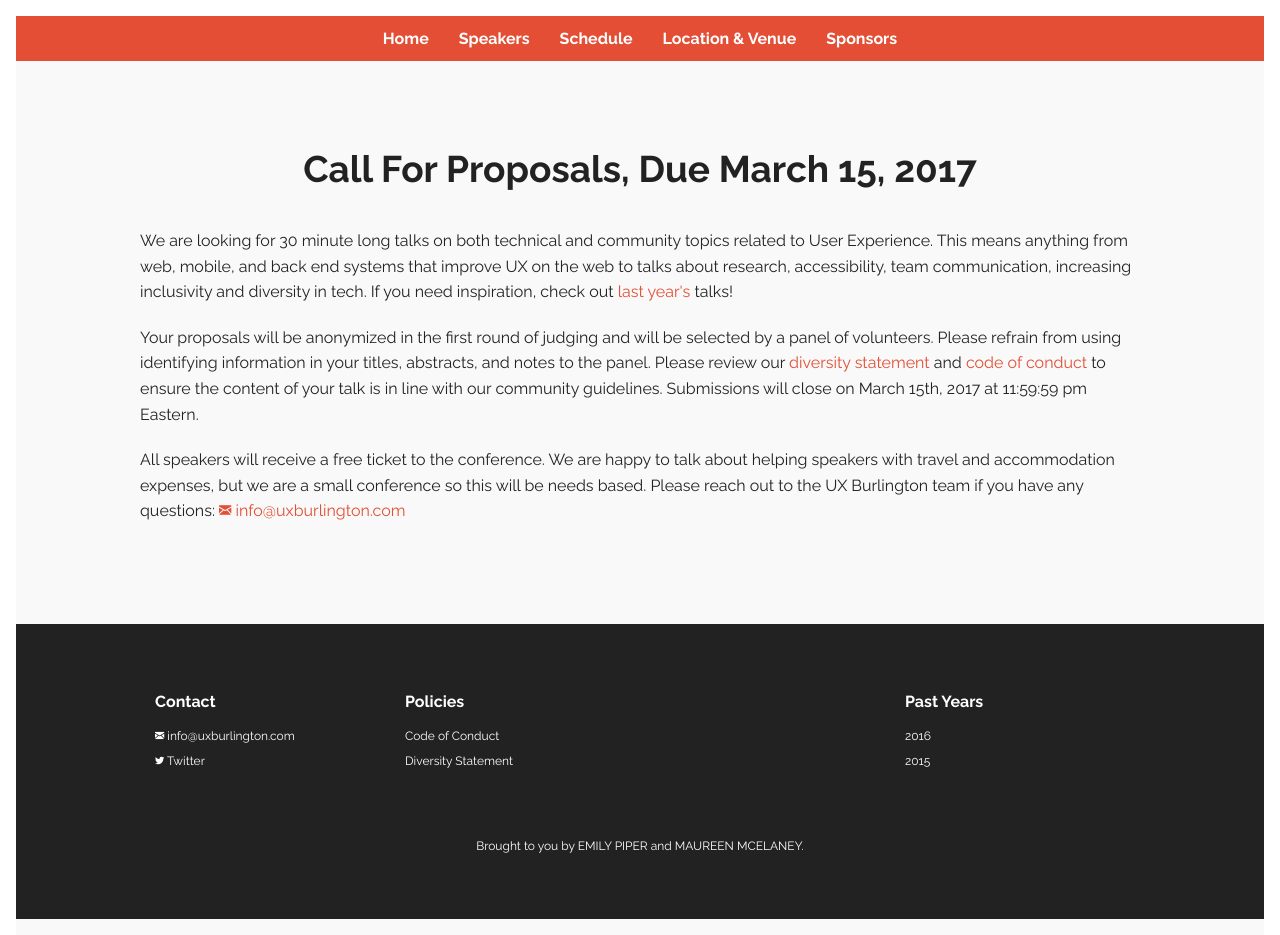
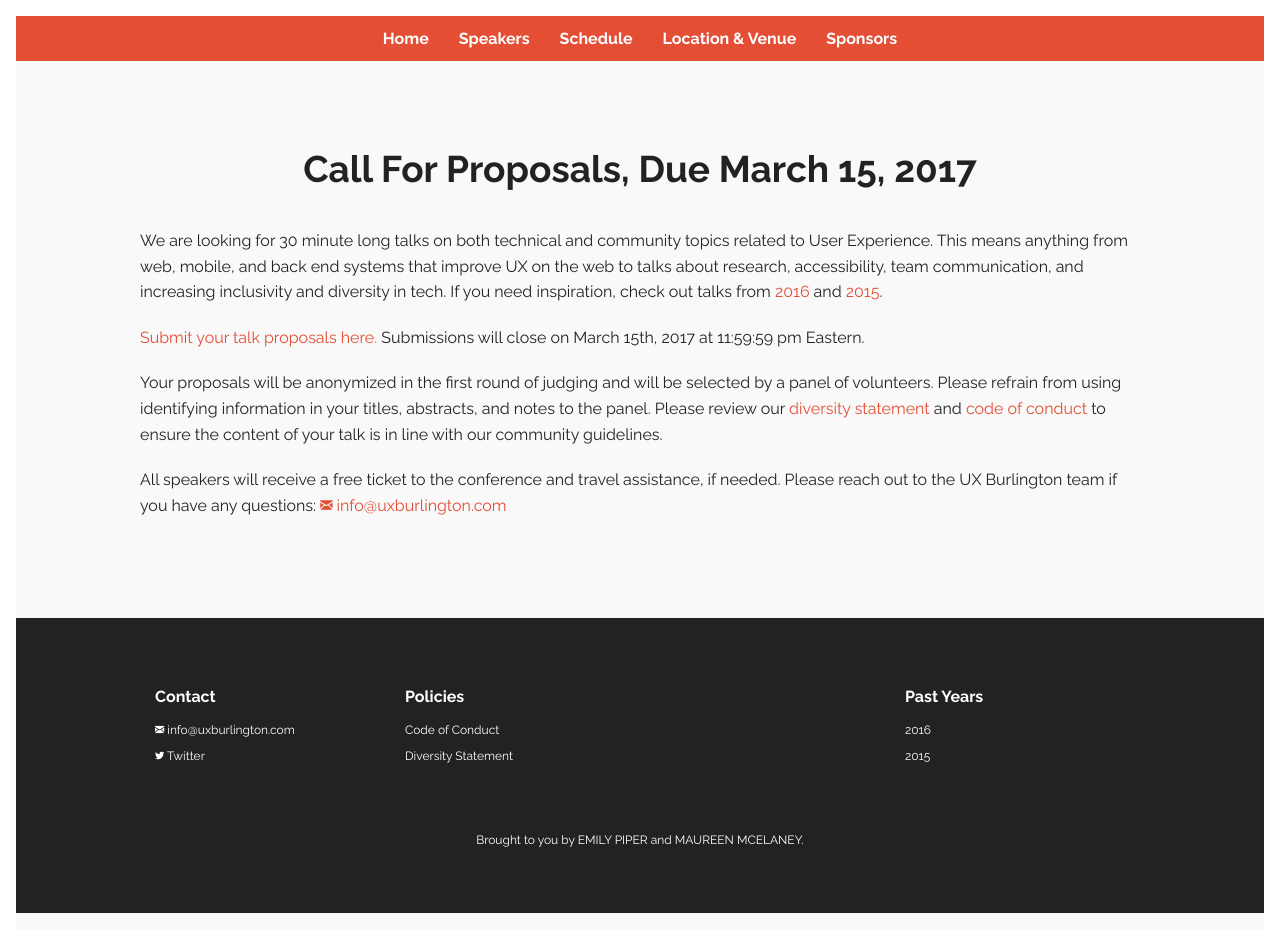
Before and after one commit to AgilionApps/ux-burlington-2017, a Jekyll site: the page built from cfp/index.html, in a window 1280 px wide. Built offline with Jekyll 4.4.1, drawn with Linux system fonts in a browser that asks for light colours; some web fonts are replaced; comment, search, counter and statistics services are not loaded.

Commit message:
edit content and add link to cfp

```diff
--- a/cfp/index.html
+++ b/cfp/index.html
@@ -8,13 +8,16 @@
   <div class='wrapper'>
     <h2 class='main-sub-header'>Call For Proposals, Due March 15, 2017</h2>
     <p>
-      We are looking for 30 minute long talks on both technical and community topics related to User Experience. This means anything from web, mobile, and back end systems that improve UX on the web to talks about research, accessibility, team communication, increasing inclusivity and diversity in tech. If you need inspiration, check out <a href="https://vimeo.com/album/4035061">last year's</a> talks!
+      We are looking for 30 minute long talks on both technical and community topics related to User Experience. This means anything from web, mobile, and back end systems that improve UX on the web to talks about research, accessibility, team communication, and increasing inclusivity and diversity in tech. If you need inspiration, check out talks from <a href="https://vimeo.com/album/4035061" target="_blank">2016</a> and <a href="https://vimeo.com/album/3447854" target="_blank">2015</a>.
     </p>
     <p>
-    Your proposals will be anonymized in the first round of judging and will be selected by a panel of volunteers. Please refrain from using identifying information in your titles, abstracts, and notes to the panel. Please review our <a href="http://uxburlington.com/diversity/">diversity statement</a> and <a href="http://uxburlington.com/conduct/">code of conduct</a> to ensure the content of your talk is in line with our community guidelines. Submissions will close on March 15th, 2017 at 11:59:59 pm Eastern.
+      <a href="https://cfp.uxburlington.com/" target="_blank">Submit your talk proposals here.</a> Submissions will close on March 15th, 2017 at 11:59:59 pm Eastern.
     </p>
     <p>
-    All speakers will receive a free ticket to the conference. We are happy to talk about helping speakers with travel and accommodation expenses, but we are a small conference so this will be needs based. Please reach out to the UX Burlington team if you have any questions: <a href="mailto:{{site.email}}"><i class='fi-mail'></i> {{site.email}}</a>
+    Your proposals will be anonymized in the first round of judging and will be selected by a panel of volunteers. Please refrain from using identifying information in your titles, abstracts, and notes to the panel. Please review our <a href="http://uxburlington.com/diversity/" target="_blank">diversity statement</a> and <a href="http://uxburlington.com/conduct/" target="_blank">code of conduct</a> to ensure the content of your talk is in line with our community guidelines.
+    </p>
+    <p>
+    All speakers will receive a free ticket to the conference and travel assistance, if needed. Please reach out to the UX Burlington team if you have any questions: <a href="mailto:{{site.email}}" target="_blank"><i class='fi-mail'></i> {{site.email}}</a>
     </p>
   </div>
 </section>
```
